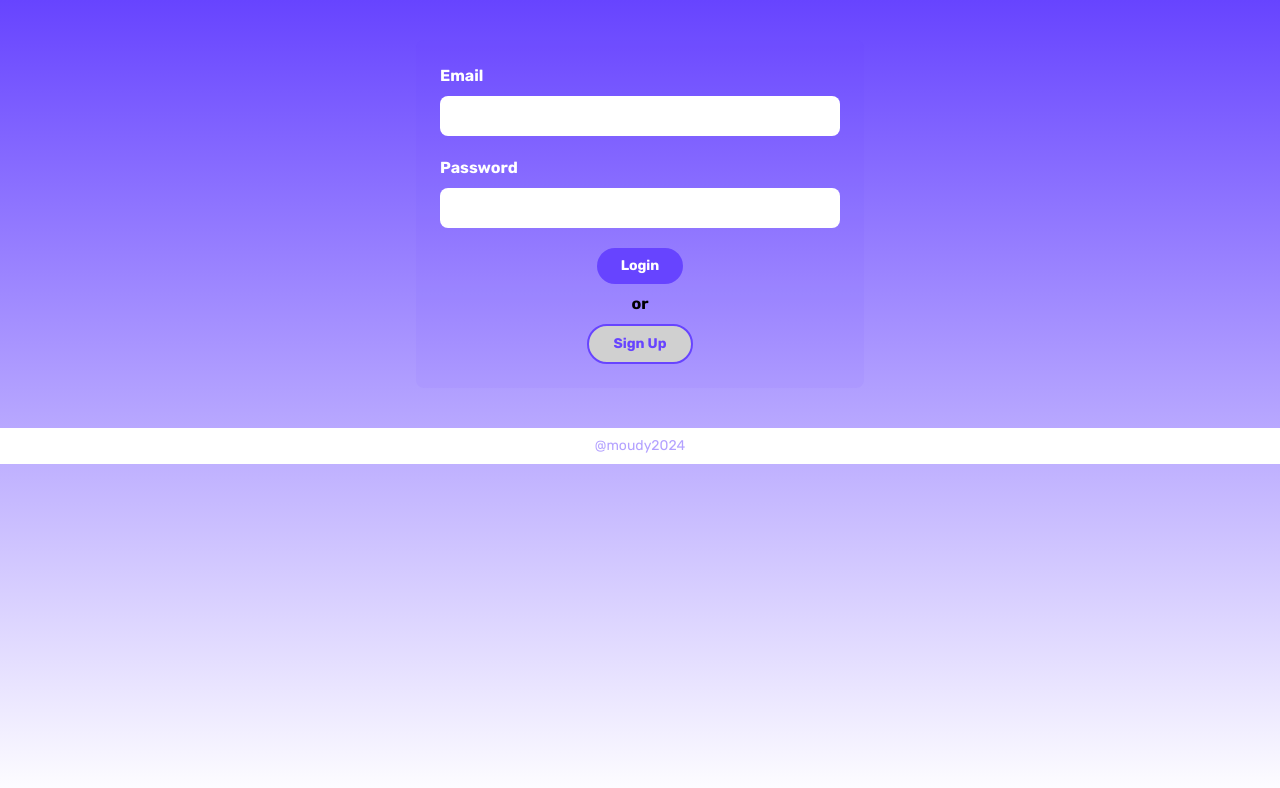
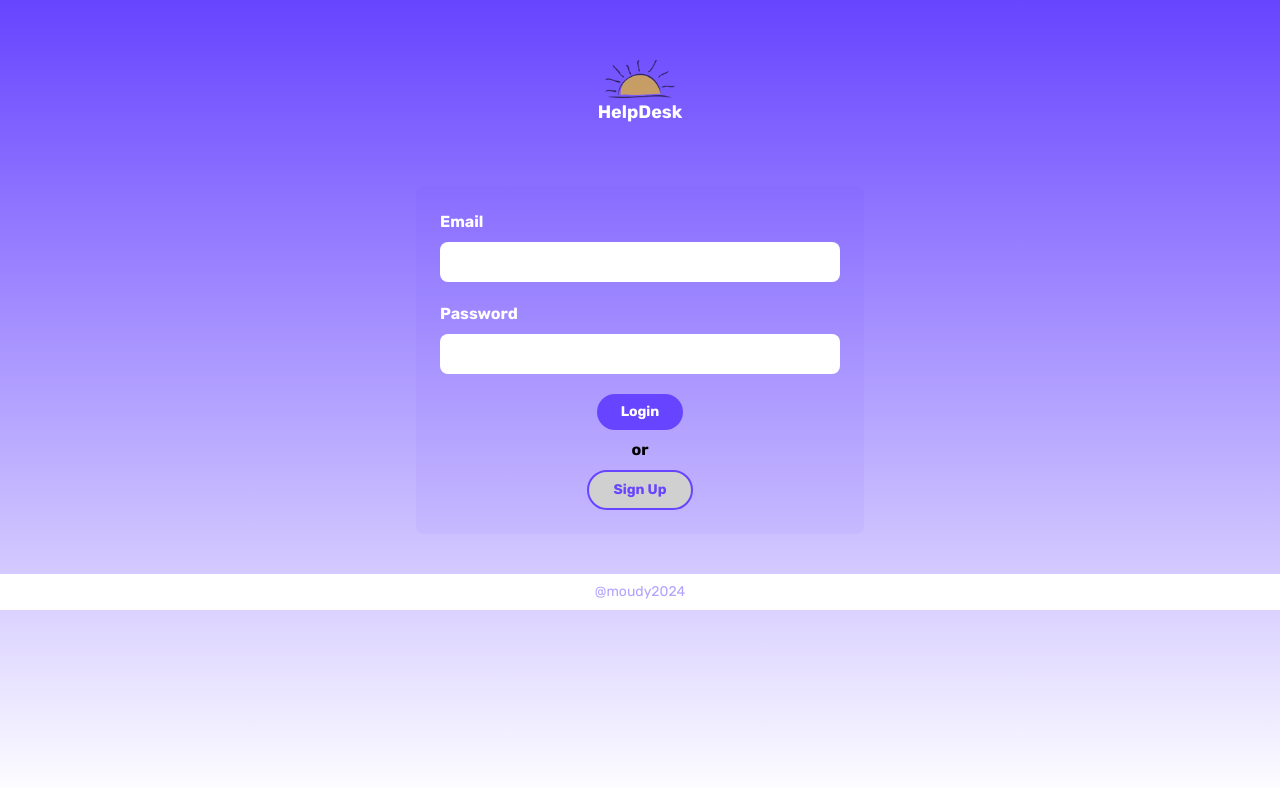
Before and after one commit to emoudy/helpdesk, a Next.js app: page /login in a window 1280 px wide. Shown: the top 788 px of the page. Built offline with nearby package versions, Linux system fonts and the light colour scheme.

Commit message:
structuring the layout for consistency

```diff
--- a/app/(auth)/layout.tsx
+++ b/app/(auth)/layout.tsx
@@ -1,9 +1,16 @@
 import { ReactNode } from 'react';
+import MainHeader from '@/(dashboard)/components/header/MainHeader';
 
 interface AuthLayoutsProps {
   children: ReactNode;
 }
 
 export default function AuthLayouts({ children }: AuthLayoutsProps) {
-  return <>{children}</>;
+  return (
+    <div>
+      <header className='md:mt-10'>
+        <MainHeader />
+      </header>
+      <main aria-label="Main Content">{children}</main>
+    </div>);
 }
```
